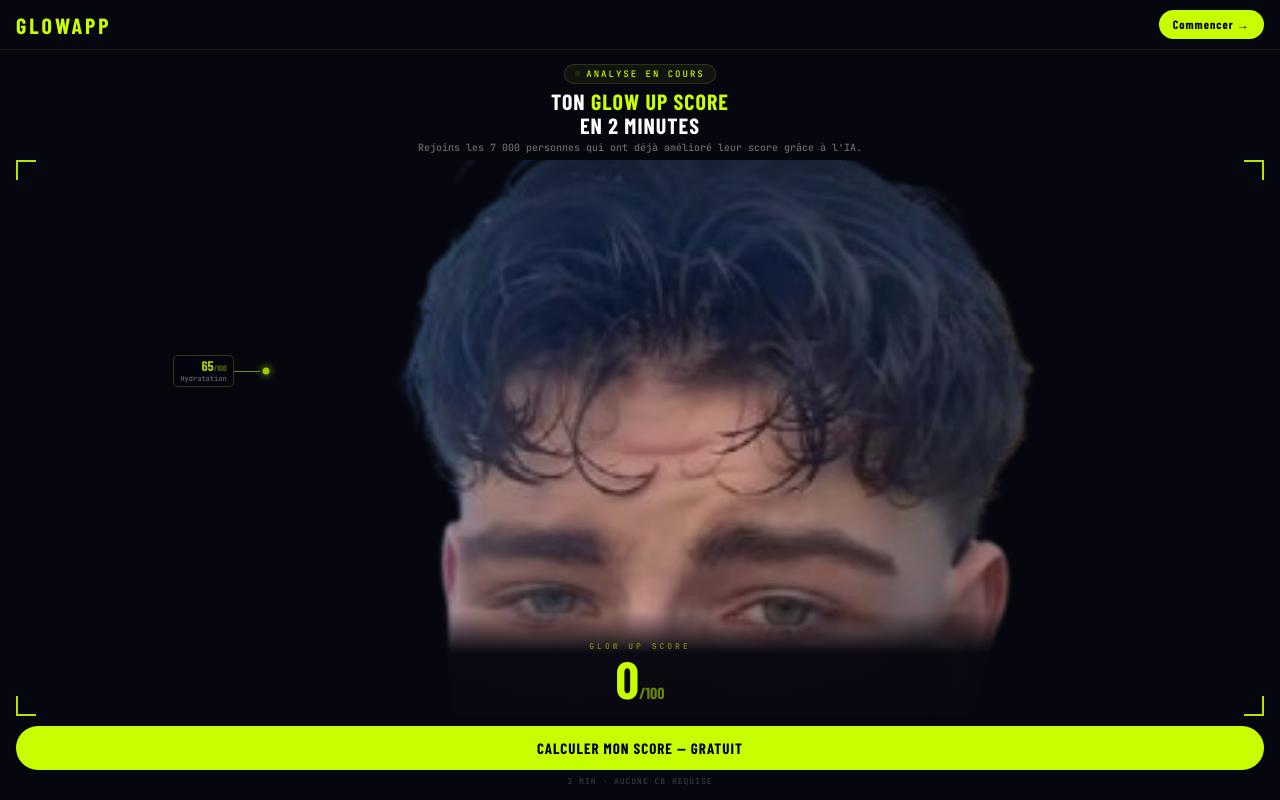
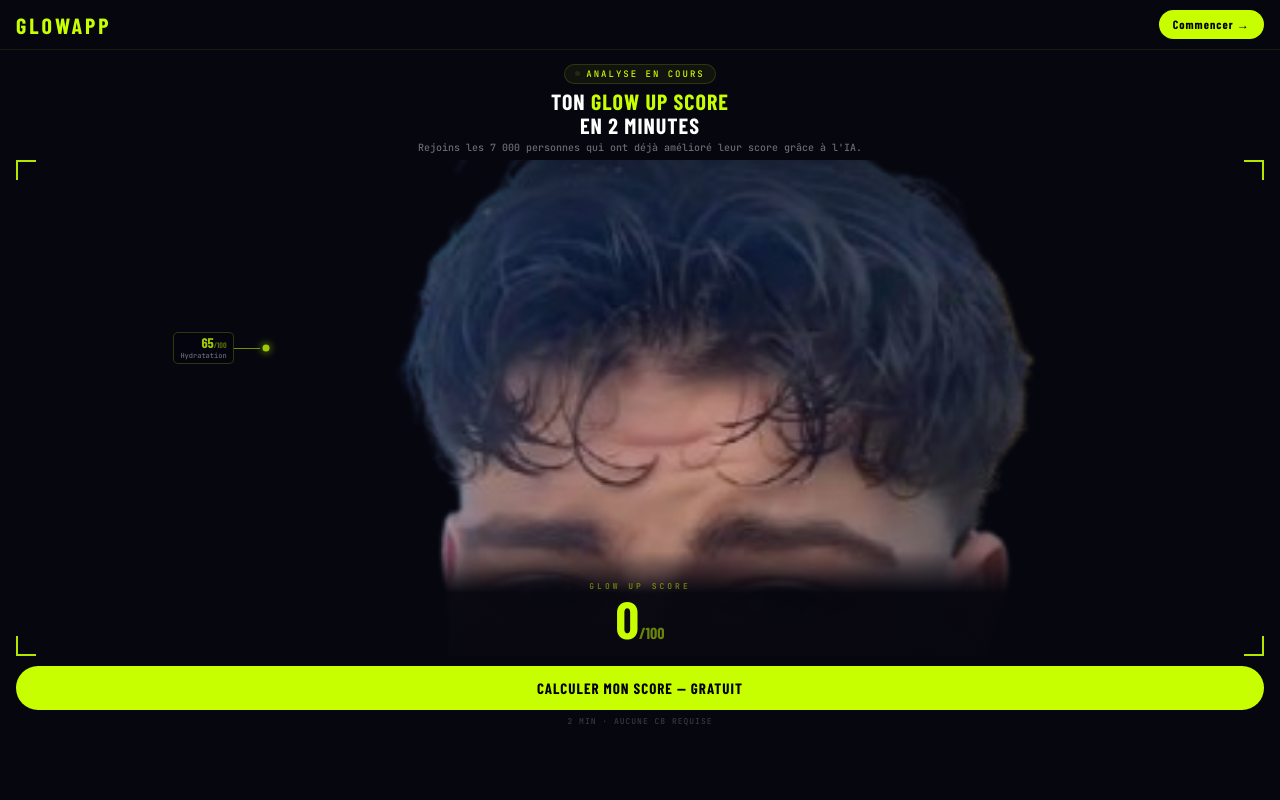
Before and after one commit to keyzersoze870/glowup-mvp, a Next.js app: page / in a window 1280 px wide. Built offline with nearby package versions, Linux system fonts and the light colour scheme; a web font is replaced by a local one.

Commit message:
reduce photo zone height

```diff
--- a/src/app/page.tsx
+++ b/src/app/page.tsx
@@ -93,7 +93,7 @@ export default function LandingPage() {
         </div>
 
         {/* PHOTO — flex: 1 pour prendre tout l'espace restant */}
-        <div style={{ flex: 1, position: 'relative', margin: '0 16px', minHeight: 0 }}>
+        <div style={{ flex: 1, position: 'relative', margin: '0 16px', minHeight: 0, maxHeight: '62vh' }}>
           {/* Coins */}
           {[{top:0,left:0,borderWidth:'2px 0 0 2px'},{top:0,right:0,borderWidth:'2px 2px 0 0'},{bottom:0,left:0,borderWidth:'0 0 2px 2px'},{bottom:0,right:0,borderWidth:'0 2px 2px 0'}].map((s,i) => (
             <div key={i} style={{ position:'absolute',...s,width:20,height:20,borderColor:'#C8FF00',borderStyle:'solid',zIndex:20,opacity:0.9 }} />
```
